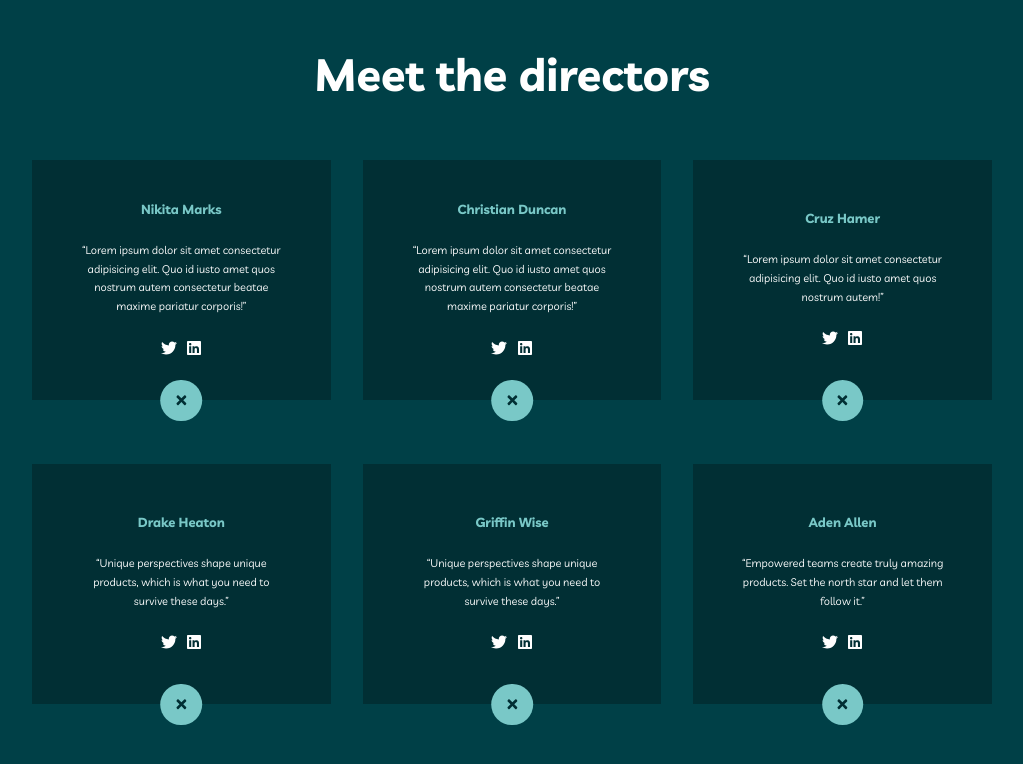
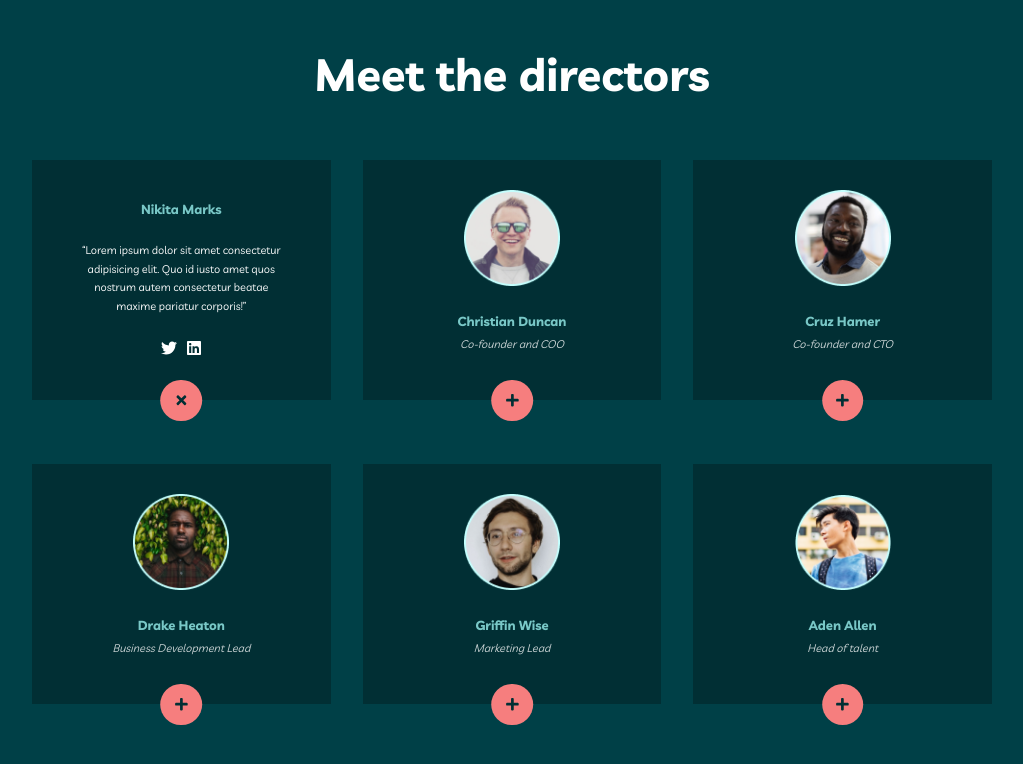
Before and after one commit to Mahmud1087/portfolio-projects, a React (Vite) app in the folder myteam-multipage-website/: page /about in a window 1280 px wide. Both pictures are taken after a click on the button 309 px from the left and 1262 px from the top of the page. Shown: the part 862-1626 px from the top of the page, without its empty margins (128-1151 px from the left). Built offline with nearby package versions, Linux system fonts and the light colour scheme.

Commit message:
added the open and close functionality for the directors page

```diff
--- a/myteam-multipage-website/src/components/about-me/DirectorsInfo.jsx
+++ b/myteam-multipage-website/src/components/about-me/DirectorsInfo.jsx
@@ -15,23 +15,33 @@
 import { useState } from 'react'
 
 export default function DirectorsInfo() {
-  const [isMoreDetails, setIsMoreDetails] = useState(false)
+  const [data, setData] = useState(details)
+  function handleOpen(id) {
+    const newItem = details.map((item) =>
+      item.id === id ? { ...item, open: true } : item
+    )
+    setData(newItem)
+  }
+  function handleClose(id) {
+    const newItem = details.map((item) =>
+      item.id === id ? { ...item, open: false } : item
+    )
+    setData(newItem)
+  }
+
   return (
     <DirectorsInfoSection>
       <Title>Meet the directors</Title>
       <CardContainer>
-        {details.map((item) => {
-          const { id, image, name, title, desc } = item
+        {data.map((item) => {
+          const { id, image, name, title, desc, open } = item
           return (
             <Card key={id}>
-              {!isMoreDetails && <img src={image} alt={`director ${id}`} />}
-              <div
-                className={`${
-                  !isMoreDetails ? 'director-details' : 'more-details'
-                }`}>
+              {!open && <img src={image} alt={`director ${id}`} />}
+              <div className={`${!open ? 'director-details' : 'more-details'}`}>
                 <h4>{name}</h4>
-                <p>{!isMoreDetails ? title : desc}</p>
-                {isMoreDetails && (
+                <p>{!open ? title : desc}</p>
+                {open && (
                   <div className='icons'>
                     <a href='#twitter'>
                       <FaTwitter />
@@ -42,10 +52,12 @@
                   </div>
                 )}
               </div>
-              <button
-                className='close'
-                onClick={() => setIsMoreDetails(!isMoreDetails)}>
-                {isMoreDetails ? <FaTimes /> : <FaPlus />}
+              <button className='btn'>
+                {open ? (
+                  <FaTimes onClick={() => handleClose(id)} />
+                ) : (
+                  <FaPlus onClick={() => handleOpen(id)} />
+                )}
               </button>
             </Card>
           )
--- a/myteam-multipage-website/src/components/styles/homepage/Hero.Styled.jsx
+++ b/myteam-multipage-website/src/components/styles/homepage/Hero.Styled.jsx
@@ -4,16 +4,18 @@
 
 export const HeroStyled = styled.section`
   width: 100%;
-  height: 68vh;
+  height: 100vh;
   background: url(${homeBG1});
   background-position: center;
   background-size: cover;
+  background-repeat: no-repeat;
   padding: 0 10rem;
 
   @media screen and (min-width: 481px) and (max-width: 768px) {
     padding: 0 3rem;
     background: url(${tabHomeBG1});
-    background-repeat: no-repeat;
+
+    height: 68vh;
   }
 `
 
```
